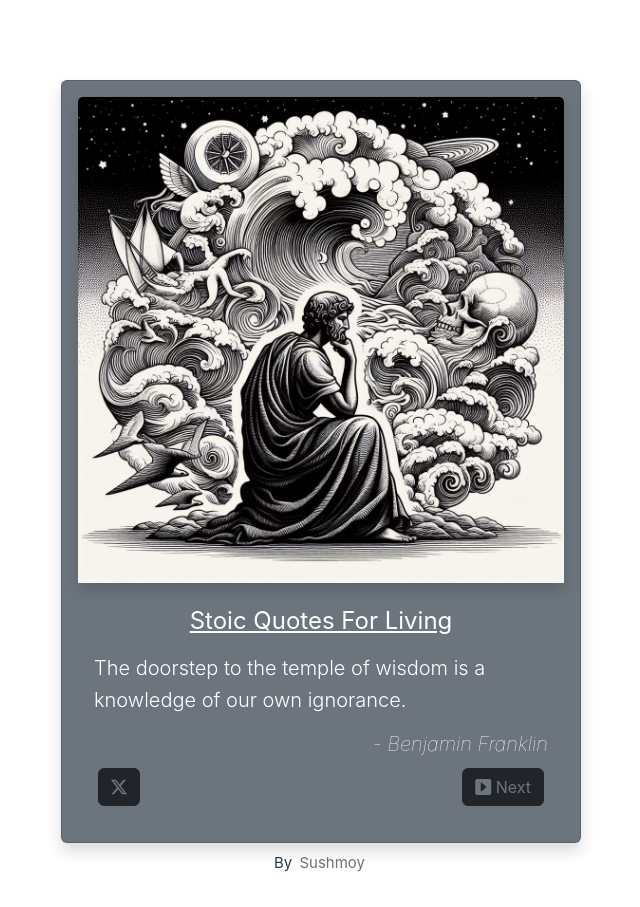
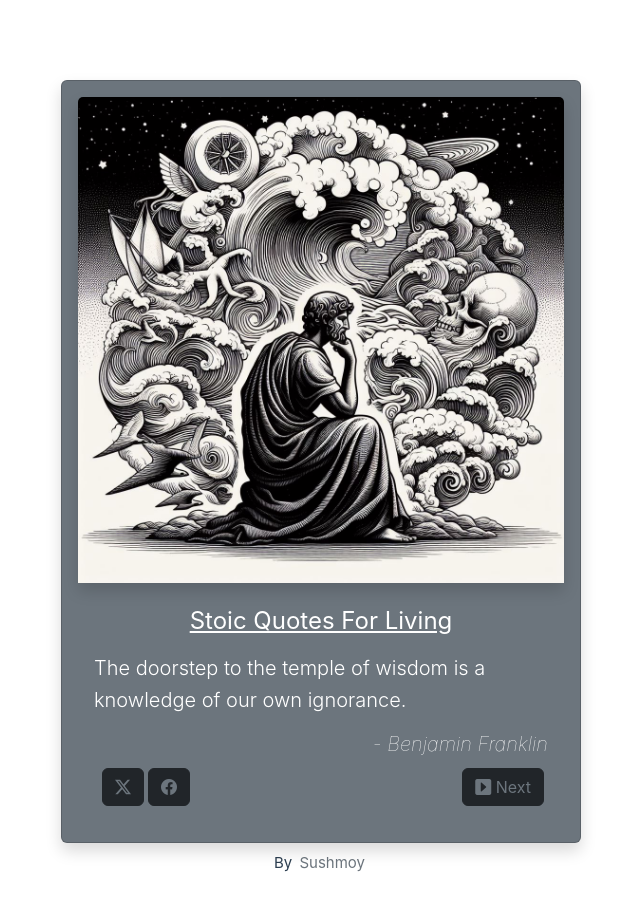
Before and after one commit to moysush/stoic-quotes, a Vue app: page / in a window 1280 px wide. Shown: the whole page, without its empty margins (319-959 px from the left). Built offline with nearby package versions, Linux system fonts and the light colour scheme.

Commit message:
added facebook sharing option

```diff
--- a/src/App.vue
+++ b/src/App.vue
@@ -45,14 +45,24 @@ function generateRandomNumber() {
         <div class="button-container d-flex justify-content-between p-1">
           <div>
             <a
-              class="regenerate-button btn btn-dark"
+              class="regenerate-button btn btn-dark mx-1"
               :class="`text-${randomColor}`"
               :href="`https://twitter.com/intent/tweet?text=${encodeURIComponent(
                 quotes.text
-              )}&url=#`"
+              )}&url=https://stoic-quotes-for-living.netlify.app/`"
               target="_blank"
             >
               <i class="bi bi-twitter-x"></i>
+            </a>
+            <a
+              class="regenerate-button btn btn-dark"
+              :class="`text-${randomColor}`"
+              :href="`https://www.facebook.com/sharer/sharer.php?u=https://stoic-quotes-for-living.netlify.app/&quote=${encodeURIComponent(
+                quotes.text
+              )}`"
+              target="_blank"
+            >
+              <i class="bi bi-facebook"></i>
             </a>
           </div>
           <div>
@@ -68,7 +78,13 @@ function generateRandomNumber() {
       </div>
     </div>
     <footer class="text-center mt-2">
-      By <a href="https://github.com/imsushmoy" :class="`text-${randomColor}`" target="_blank">Sushmoy</a>
+      By
+      <a
+        href="https://github.com/imsushmoy"
+        :class="`text-${randomColor}`"
+        target="_blank"
+        >Sushmoy</a
+      >
     </footer>
   </main>
 </template>
```
